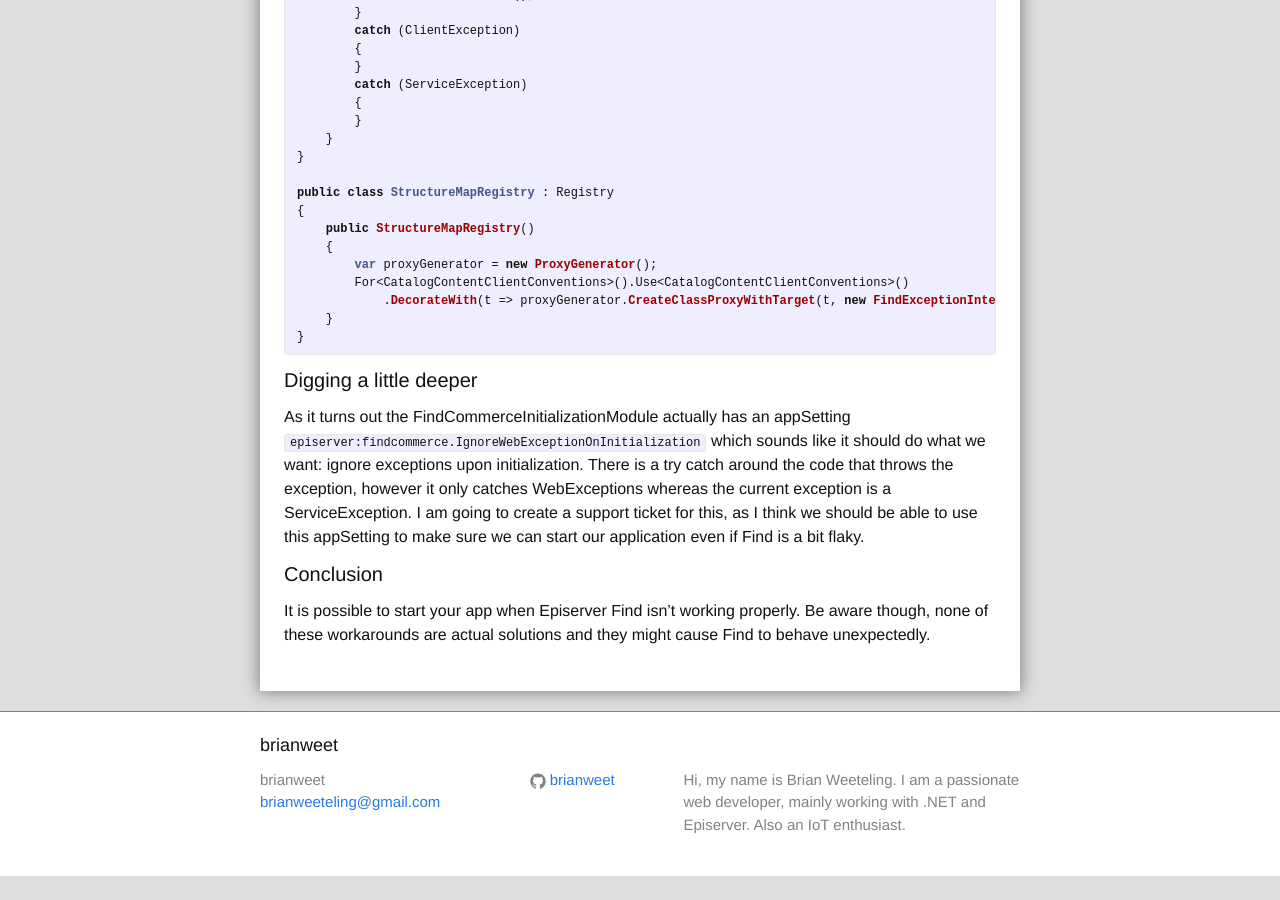
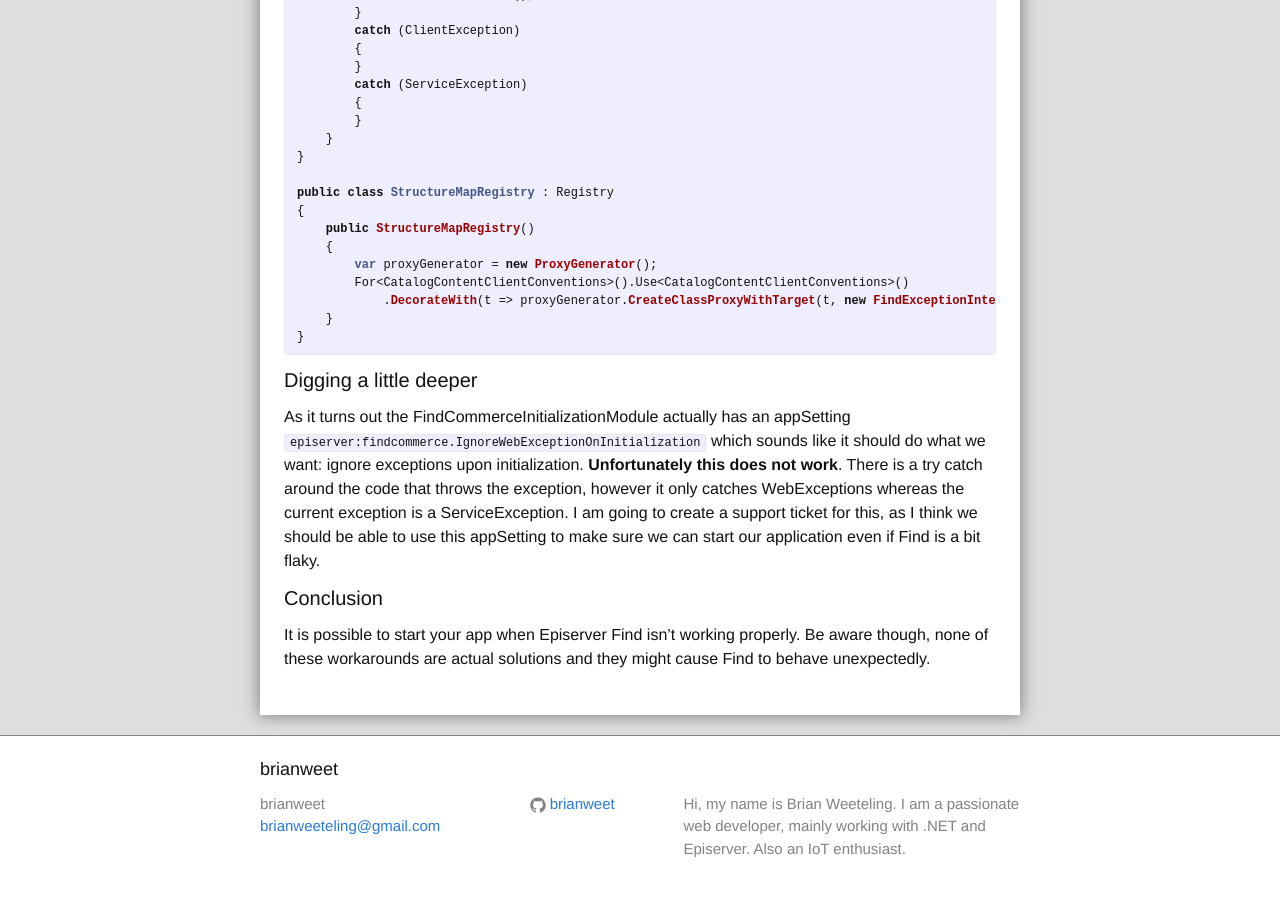
Before and after one commit to brianweet/brianweet.github.io, a Jekyll site: the page built from _posts/2018-20-03-unstable-episerver-find-developer-indexes.md, in a window 1280 px wide and 900 px high, scrolled down 2589 px. Built offline with Jekyll 4.4.1, drawn with Linux system fonts in a browser that asks for light colours; nearby versions of some CDN libraries; comment, search, counter and statistics services are not loaded; before the commit the page ends 3465 px from its top, so only the background shows below that.

Commit message:
Add extra note about app setting

````diff
--- a/_posts/2018-20-03-unstable-episerver-find-developer-indexes.md
+++ b/_posts/2018-20-03-unstable-episerver-find-developer-indexes.md
@@ -102,7 +102,7 @@ public class StructureMapRegistry : Registry
 ```
 
 #### Digging a little deeper
-As it turns out the FindCommerceInitializationModule actually has an appSetting `episerver:findcommerce.IgnoreWebExceptionOnInitialization` which sounds like it should do what we want: ignore exceptions upon initialization. There is a try catch around the code that throws the exception, however it only catches WebExceptions whereas the current exception is a ServiceException. I am going to create a support ticket for this, as I think we should be able to use this appSetting to make sure we can start our application even if Find is a bit flaky.
+As it turns out the FindCommerceInitializationModule actually has an appSetting `episerver:findcommerce.IgnoreWebExceptionOnInitialization` which sounds like it should do what we want: ignore exceptions upon initialization. **Unfortunately this does not work**. There is a try catch around the code that throws the exception, however it only catches WebExceptions whereas the current exception is a ServiceException. I am going to create a support ticket for this, as I think we should be able to use this appSetting to make sure we can start our application even if Find is a bit flaky.
 
 #### Conclusion
 It is possible to start your app when Episerver Find isn't working properly. Be aware though, none of these workarounds are actual solutions and they might cause Find to behave unexpectedly.
````
